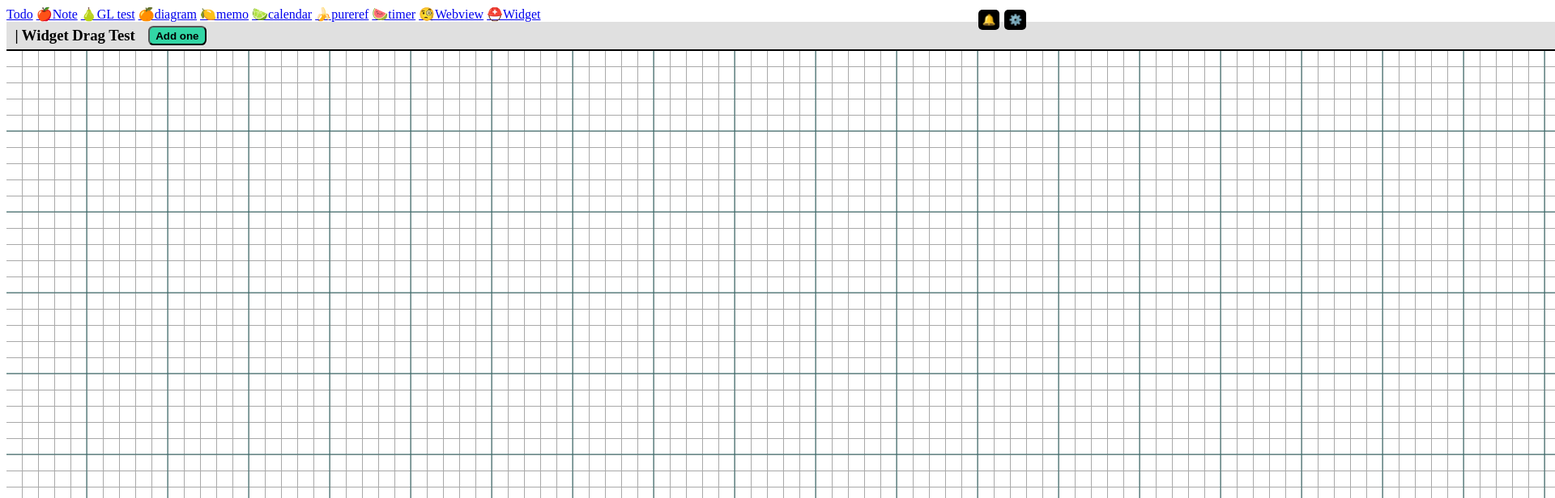
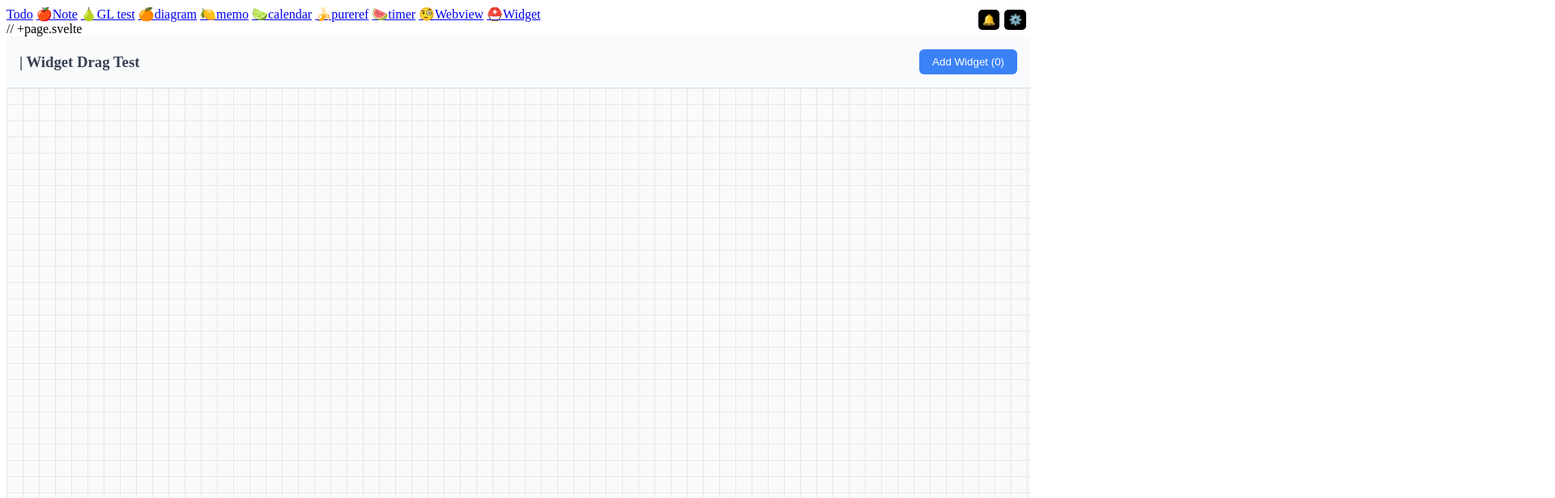
Before and after one commit to wrist0neye/Tauri_svelte_Todo_App, a SvelteKit app: page /widget in a window 1280 px wide. Shown: the top 616 px of the page at 81% size, 1920 px wide, since content can reach past the window. Built offline with nearby package versions, Linux system fonts and the light colour scheme.

Commit message:
claude feedback

```diff
--- a/src/components/dock/widgetcontainer.svelte
+++ b/src/components/dock/widgetcontainer.svelte
@@ -1,3 +1,4 @@
+//widgetcontainer.svelte
 <script lang="ts">
   let {
     width,
@@ -10,7 +11,7 @@
     onDragStart,
     onDelete,
     children
-  } : {
+  }: {
     width: number;
     height: number;
     widget?: string;
@@ -94,51 +95,92 @@
     </div>
   {/if}
 </div>
+
 <style>
-  .widget_container{
-    /* width:720px;
-    height:600px; */
-    border-radius: 5px;
-    border: 2px solid rgb(7, 58, 7);
+  .widget_container {
+    position: absolute;
+    background: white;
+    border: 2px solid #e2e8f0;
+    border-radius: 8px;
+    overflow: hidden;
+    box-shadow: 0 2px 8px rgba(0, 0, 0, 0.1);
+    will-change: transform; /* GPU 가속 힌트 */
+    transition: box-shadow 0.2s ease;
+  }
 
+  .widget_container.selected {
+    border-color: #3b82f6;
+    box-shadow: 0 0 0 2px rgba(59, 130, 246, 0.3), 0 4px 12px rgba(0, 0, 0, 0.15);
+  }
+
+  .widget_container.dragging {
+    z-index: 1000;
+    box-shadow: 0 12px 32px rgba(0, 0, 0, 0.25);
+    transition: none; /* 드래그 중에는 트랜지션 제거 */
+  }
+
+  .widget_container.minimized {
+    height: 40px !important;
+  }
+
+  .titlebar {
     display: flex;
-    flex-direction: column;
-    justify-content: start;
     align-items: center;
+    height: 40px;
+    background: linear-gradient(to bottom, #f8fafc, #f1f5f9);
+    border-bottom: 1px solid #e2e8f0;
+    padding: 0 12px;
+    cursor: move;
+    user-select: none;
   }
-  .titlebar {
-    width: 100%;
-    height: 36px;
 
-    padding : 0 2px;
-    background-color: rgb(7, 58, 7);
+  .titlebar:hover {
+    background: linear-gradient(to bottom, #f1f5f9, #e2e8f0);
+  }
 
+  .widget_title {
+    margin: 0;
+    font-size: 13px;
+    font-weight: 600;
+    color: #374151;
+    pointer-events: none; /* 텍스트 선택 방지 */
+  }
+
+  .blank {
+    flex: 1;
+  }
+
+  .widget_button {
+    width: 24px;
+    height: 24px;
+    border: none;
+    background: none;
+    cursor: pointer;
+    font-size: 12px;
+    font-weight: bold;
+    margin-left: 4px;
+    border-radius: 4px;
     display: flex;
-    flex-direction: row;
-    justify-content: space-between;
     align-items: center;
+    justify-content: center;
+    color: #6b7280;
+    transition: all 0.15s ease;
   }
-  .widget_title{
-    margin-left: 4px;
-    color: #fff;
+
+  .widget_button:hover {
+    background: rgba(0, 0, 0, 0.1);
+    color: #374151;
   }
-  .widget_button{
-    width: 12px;
-    height: 12px;
-    margin: 0 2px;
 
-    color: #fff;
-    font-weight: 600;
+  .widget_button.close:hover {
+    background: #ef4444;
+    color: white;
   }
-  .blank{
-    flex:1;
-  }
-  .container_body{
-    width: 100%;
-    flex-grow:1;
 
-    border-radius: 5px;
-    background-color: white;
+  .container_body {
+    height: calc(100% - 41px); /* titlebar 높이와 border 제외 */
+    overflow: auto;
+    background: white;
   }
 
   /* 드래그 중 텍스트 선택 방지 */
--- a/src/routes/widget/+page.svelte
+++ b/src/routes/widget/+page.svelte
@@ -1,37 +1,39 @@
+// +page.svelte
 <script lang="ts">
   import WidgetContainer from "$root/components/dock/widgetcontainer.svelte"
   import Todos from "$root/components/Todos.svelte";
 
-  interface widget {
+  interface Widget {
     id: number;
-    xpos : number;
-    ypos : number;
-    width : number;
+    xpos: number;
+    ypos: number;
+    width: number;
     height: number;
-    widget : string;
-    isSelected : boolean;
+    widget: string;
+    isSelected: boolean;
   }
 
-  let widget_list : widget[] = $state([]);
+  let widget_list: Widget[] = $state([]);
   let nextId = 1;
 
+  // 드래그 상태 관리
   let dragState = $state({
-    widget: null,
-    offset : {x: 0, y:0},
-    isDragging: false,
-  })
+    widget: null as Widget | null,
+    offset: { x: 0, y: 0 },
+    isDragging: false
+  });
 
   function addWidget() {
-    let newWidget : widget = {
+    let newWidget: Widget = {
       id: nextId++,
-      xpos : 40,
-      ypos : 40,
-      width : 720,
+      xpos: 40 + (widget_list.length * 30), // 겹치지 않게 약간씩 오프셋
+      ypos: 40 + (widget_list.length * 30),
+      width: 720,
       height: 600,
       widget: "./",
       isSelected: false
     }
-    widget_list = [...widget_list, newWidget]
+    widget_list = [...widget_list, newWidget];
   }
 
   function startDrag(event: MouseEvent, widget: Widget) {
@@ -98,6 +100,7 @@
   }
 </script>
 
+<!-- 전역 마우스 이벤트 리스너 -->
 <svelte:window
   onmousemove={handleMouseMove}
   onmouseup={handleMouseUp}
@@ -107,12 +110,16 @@
   <div class="tab-container">
     <h3 class="title">| Widget Drag Test</h3>
     <button
-      class ="add_new_button"
-      onclick={addWidget}>Add one</button>
+      class="add_new_button"
+      onclick={addWidget}>
+      Add Widget ({widget_list.length})
+    </button>
   </div>
 
-  <div class="diagram_canvas"
+  <div
+    class="diagram_canvas"
     onclick={handleCanvasClick}>
+
     {#each widget_list as wig (wig.id)}
       <WidgetContainer
         width={wig.width}
@@ -134,69 +141,50 @@
 </main>
 
 <style>
-  /* https://dev.to/mrwolferinc/css-graph-paper-3e1i */
-  :root {
-    --bg-color: #fff;
-    --line-color-1: #366;
-    --line-color-2: #a9a9a9;
+  main {
+    width: 100%;
+    height: 100vh;
+    display: flex;
+    flex-direction: column;
   }
 
-  *, *::before, *::after {
-    -webkit-box-sizing: border-box;
-    -moz-box-sizing: border-box;
-    box-sizing: border-box;
+  .tab-container {
+    display: flex;
+    justify-content: space-between;
+    align-items: center;
+    padding: 16px;
+    background: #f8fafc;
+    border-bottom: 1px solid #e2e8f0;
   }
 
-  main{
-    width: 2160px;
-    height: 1440px;
+  .title {
+    margin: 0;
+    color: #374151;
   }
 
-  .tab-container{
-    width: 100%;
-    height: 36px;
-    /* border-radius: 8px; */
-
-    padding: 2px 4px;
-
-    display: flex;
-    flex-direction: row;
-    justify-content: start;
-    align-items: center;
-
-    background-color: #e0e0e0;
-    border-bottom: 2px double black;
+  .add_new_button {
+    padding: 8px 16px;
+    background: #3b82f6;
+    color: white;
+    border: none;
+    border-radius: 6px;
+    cursor: pointer;
+    font-weight: 500;
   }
 
-  .title{
-    margin-left : 0.4rem;
-    margin-right: 1rem;
+  .add_new_button:hover {
+    background: #2563eb;
   }
 
-  .add_new_button{
-    width: 72px;
-    height: 24px;
-    background-color: rgb(50, 214, 165);
-    border-radius: 0.4rem;
-
-    /* font-style: bold; */
-    font-weight: 700;
-    text-align: center;
+  .diagram_canvas {
+    flex: 1;
+    position: relative;
+    background: #fafafa;
+    background-image:
+      linear-gradient(to right, #e5e7eb 1px, transparent 1px),
+      linear-gradient(to bottom, #e5e7eb 1px, transparent 1px);
+    background-size: 20px 20px;
+    overflow: hidden;
+    cursor: default;
   }
-  .add_new_button:hover{
-    background-color: rgb(44, 182, 140);
-  }
-  .add_new_button:active{
-    background-color: rgb(44, 142, 113);
-  }
-
-  .diagram_canvas{
-    width: 100%;
-    height: 100%;
-    background-color: var(--bg-color);
-    background-image: linear-gradient(var(--line-color-1) 1.5px, transparent 1.5px), linear-gradient(90deg, var(--line-color-1) 1.5px, transparent 1.5px), linear-gradient(var(--line-color-2) 1px, transparent 1px), linear-gradient(90deg, var(--line-color-2) 1px, transparent 1px);
-    background-position: -1.5px -1.5px, -1.5px -1.5px, -1px -1px, -1px -1px;
-    background-size: 100px 100px, 100px 100px, 20px 20px, 20px 20px;
-  }
-
 </style>
```
